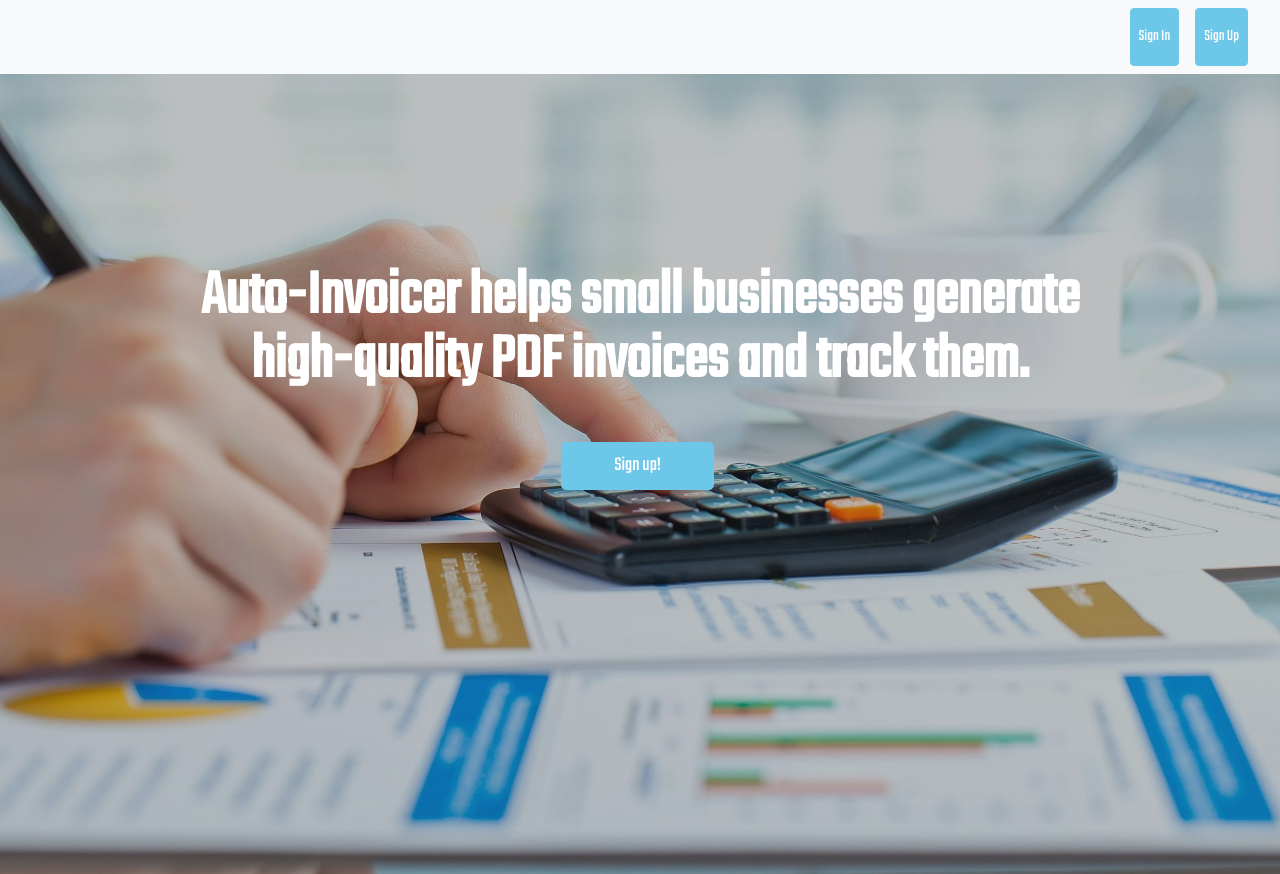
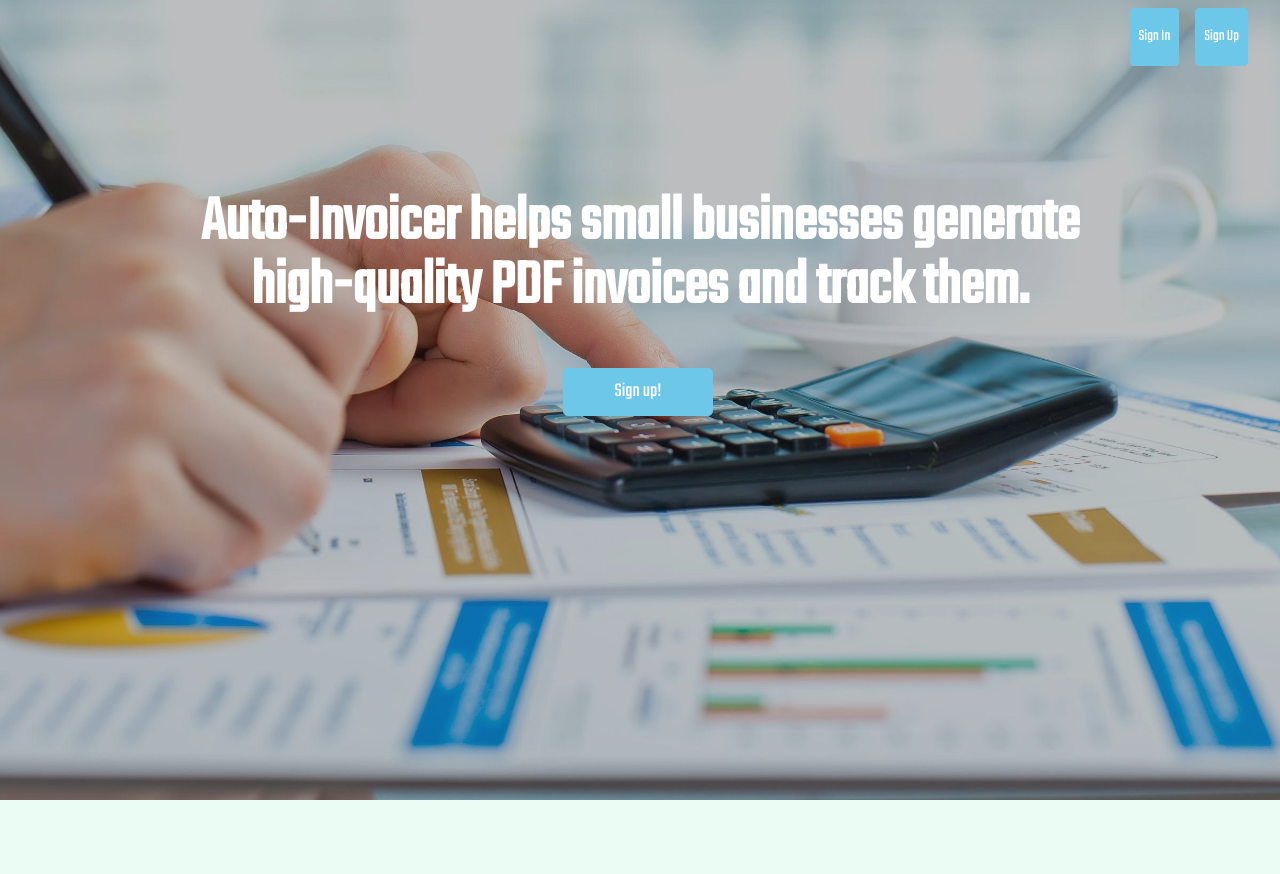
Before and after one commit to BloomTech-Labs/Labs8-AutoInvoicer, a React (Create React App) app in the folder client/: page / in a window 1280 px wide. After the commit the page ends 800 px from the top, so only its background shows below. Built offline with nearby package versions, Linux system fonts and the light colour scheme; what react-stripe-elements would draw is missing.

Commit message:
Removed the navbar, overlaped sign in and sign out buttons on background image. Kept position of buttons
Co-authored-by: Mark-Hong <m4rkh0ng@gmail.com>

```diff
--- a/client/src/Components/Landing/Landing.css
+++ b/client/src/Components/Landing/Landing.css
@@ -95,6 +95,18 @@ header.masthead a:hover {
   color: white;
 }
 
+.row-custom-margins {
+  display: flex;
+  flex-wrap: wrap;
+}
+
+.navbar {
+  position: absolute;
+  top: 0;
+  right: 0;
+  z-index: 2;
+}
+
 @media (min-width: 768px) {
   header.masthead {
     padding-top: 12rem;
--- a/client/src/Components/Landing/Landing.js
+++ b/client/src/Components/Landing/Landing.js
@@ -8,17 +8,17 @@ export default class LandingPage extends Component {
   render() {
     return (
       <div>
-        <nav className="navbar navbar-expand-lg navbar-light bg-light">
+        <nav className="navbar navbar-expand-lg navbar-light">
           <div className="collapse navbar-collapse" id="navbarNavAltMarkup">
             <div className="navbar-nav ml-auto">
               <a
-                className="nav-item nav-link btn btm-primary"
+                className="nav-item nav-link btn"
                 href={process.env.REACT_APP_LOGIN}
               >
                 Sign In
               </a>
               <a
-                className="nav-item nav-link btn btn-primary"
+                className="nav-item nav-link btn"
                 href={process.env.REACT_APP_LOGIN}
               >
                 Sign Up
@@ -30,7 +30,7 @@ export default class LandingPage extends Component {
         <header className="masthead text-white text-center">
           <div className="overlay" />
           <div className="">
-            <div className="row">
+            <div className="row-custom-margins">
               <div className="col-xl-9 mx-auto">
                 <h1 className="mb-5">
                   Auto-Invoicer helps small businesses generate high-quality PDF
```
